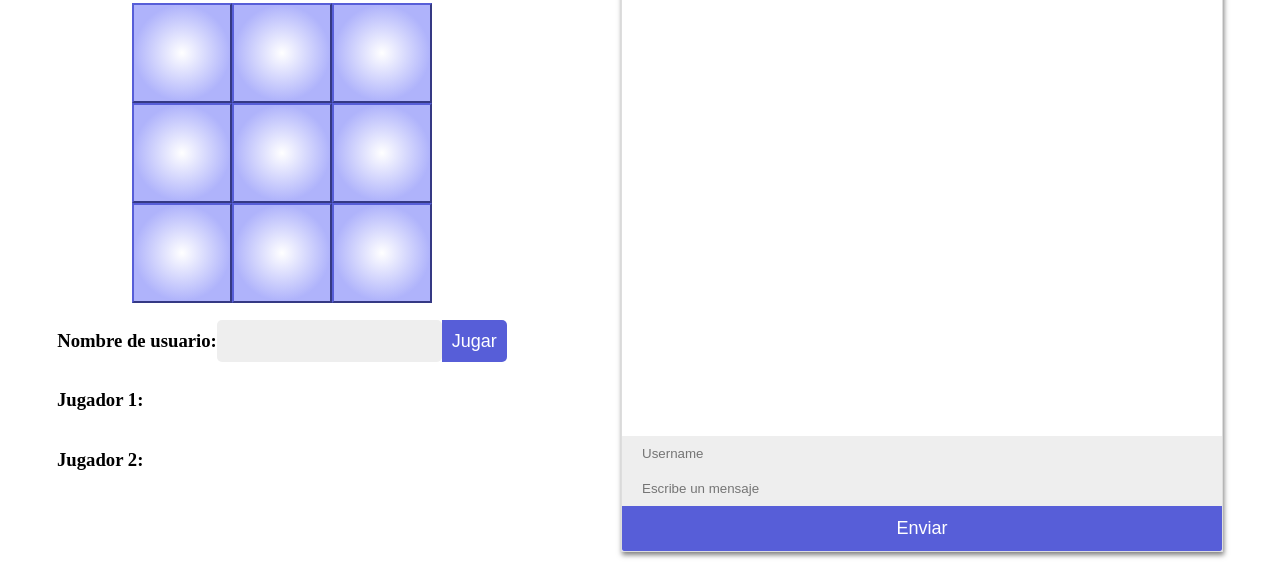
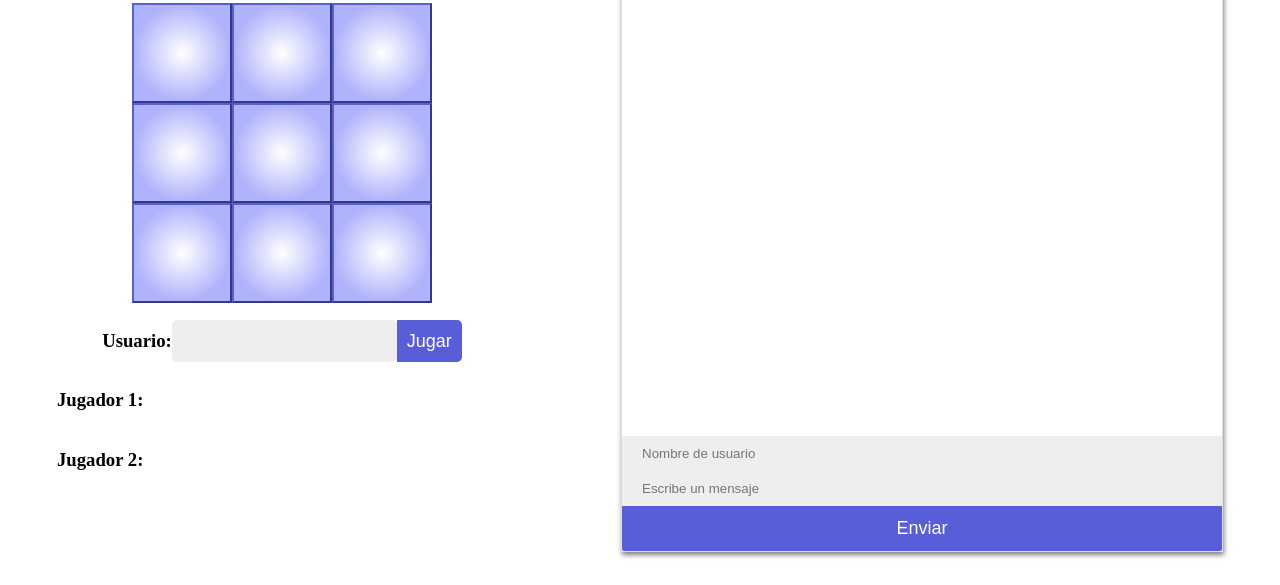
Before and after one commit to ManuelSeisdedos/Ta-Te-Ti, a website with bundled scripts: page public/index.html in a window 1280 px wide. Shown: the part 215-800 px from the top of the page. Built offline with nearby package versions, Linux system fonts and the light colour scheme; a script that the page names is missing; files whose address does not match are found by name; a web font is replaced by a local one.

Commit message:
Arreglos

```diff
--- a/public/index.html
+++ b/public/index.html
@@ -34,7 +34,7 @@
         </div>
 
         <div class="nombre-usuario">
-            <h3>Nombre de usuario:</h3>
+            <h3>Usuario:</h3>
             <input id="usuario1">
             <button id="jugar">Jugar</button>
         </div>
@@ -53,7 +53,7 @@
             <div id="output"></div>
             <div id="actions"></div>
         </div>
-        <input type="text" id="username" placeholder="Username">
+        <input type="text" id="username" placeholder="Nombre de usuario">
         <input type="text" id="mensaje" placeholder="Escribe un mensaje">
         <button id="send"> Enviar </button>
     </div>
```
